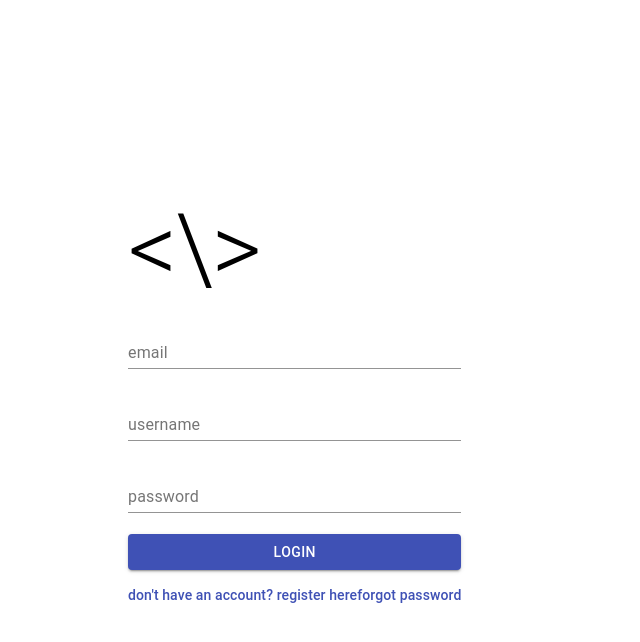
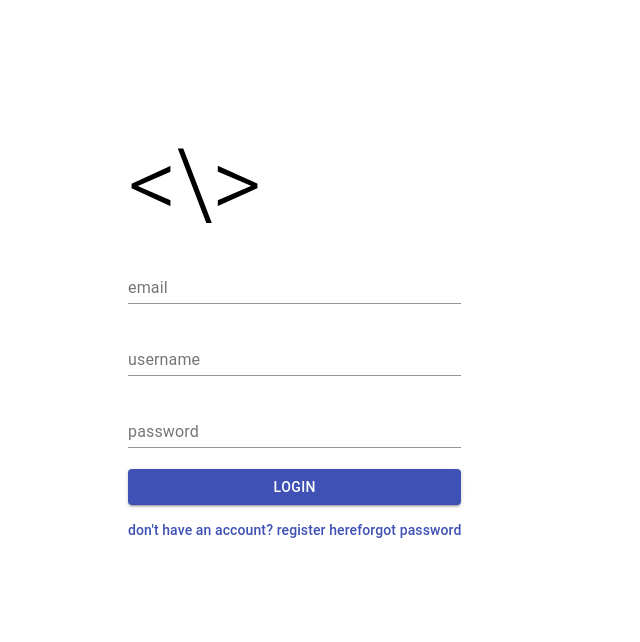
Before and after one commit to edumoreira1506/depend-on-me, a React (Create React App) app in the folder website/: page / in a window 1280 px wide. Shown: the top 642 px of the page, without its empty margins (0-640 px from the left). Built offline with nearby package versions, Linux system fonts and the light colour scheme.

Commit message:
[bug fix] fixed accounts pages to align with each other

```diff
--- a/website/src/components/accounts-page-container.tsx
+++ b/website/src/components/accounts-page-container.tsx
@@ -14,7 +14,7 @@ export default function AccountsPageContainer(content: display_content) {
            spacing={0}
            direction="column"
            alignItems="flex-start"
-           justify="center"
+           justify="flex-start"
            className={'accounts-page-container'}
        >
            <Grid item md={6} className={'accounts-page-subcontainer'}>
```
